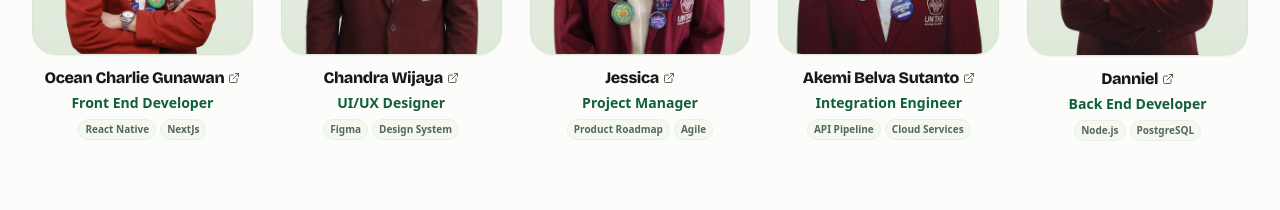
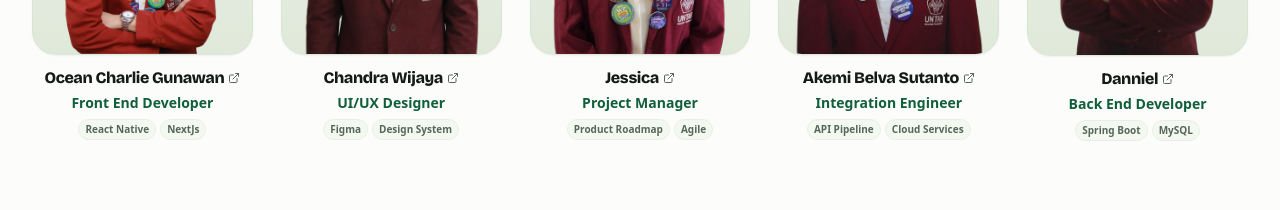
Before and after one commit to OceanCharlie/re-feed, a Next.js app: page /behind-refeed in a window 1280 px wide. Shown: the part 1820-2030 px from the top of the page. Built offline with nearby package versions, Linux system fonts and the light colour scheme.

Commit message:
feat(team): update Danniel tech stack to Spring Boot & MySQL and update README

```diff
--- a/app/behind-refeed/page.tsx
+++ b/app/behind-refeed/page.tsx
@@ -85,8 +85,8 @@ export default function BehindReFeedPage() {
       role: 'Back End Developer',
       image: '/images/danniel.webp',
       icon: Database,
-      skills: ['Node.js', 'PostgreSQL', 'Microservices'],
-      bio: 'Membangun arsitektur server terdistribusi, basis data efisien, dan keamanan endpoint.',
+      skills: ['Spring Boot', 'MySQL', 'REST API'],
+      bio: 'Membangun arsitektur backend Spring Boot, basis data MySQL efisien, dan keamanan endpoint.',
       linkedin: 'https://www.linkedin.com/in/danniel-a5a918252/',
     },
   ];
```
Also changed, not shown: 1 other file (tests, documents, lock files or other folders).
